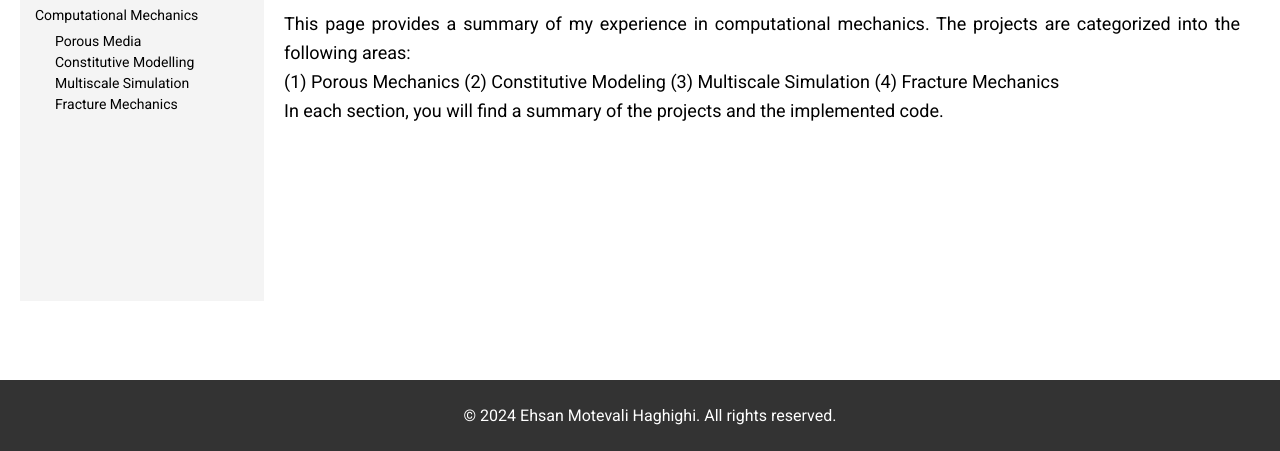
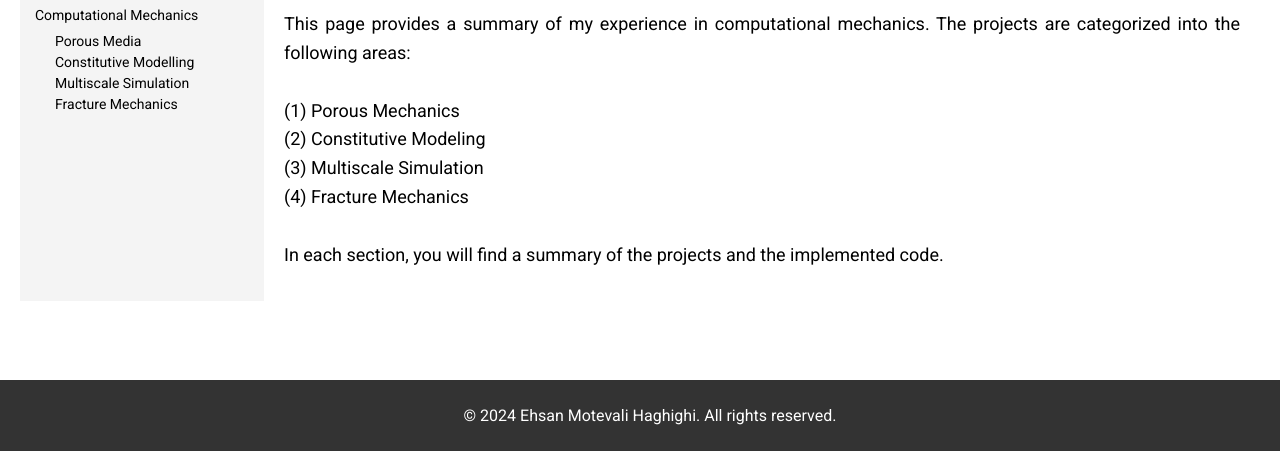
Before and after one commit to Ehsan-Moteval-Haghighi/Ehsan-M.-Haghighi, a plain HTML site: page Computational_Mechanics.html in a window 1280 px wide. Shown: the part 349-800 px from the top of the page. Drawn offline with Linux system fonts and the light colour scheme.

Commit message:
Update Computational_Mechanics.html

```diff
--- a/Computational_Mechanics.html
+++ b/Computational_Mechanics.html
@@ -70,15 +70,14 @@
         </div>
         <div class="content">
             <h2>Summary!</h2>
-            <p>This page provides a summary of my experience in computational mechanics. The projects are categorized into the following areas:
+            <p>This page provides a summary of my experience in computational mechanics. The projects are categorized into the following areas:<br>
                 <br>
-                (1) Porous Mechanics
-                (2) Constitutive Modeling
-                (3) Multiscale Simulation
-                (4) Fracture Mechanics
+                (1) Porous Mechanics<br>
+                (2) Constitutive Modeling<br>
+                (3) Multiscale Simulation<br>
+                (4) Fracture Mechanics<br>
                 <br>
                 In each section, you will find a summary of the projects and the implemented code.</p>
-                <br>
         </div>
     </main>
     <footer>
```
